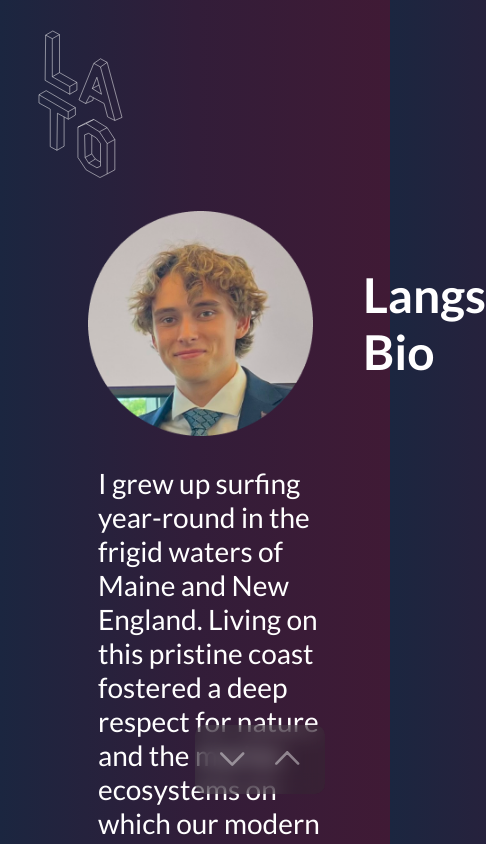
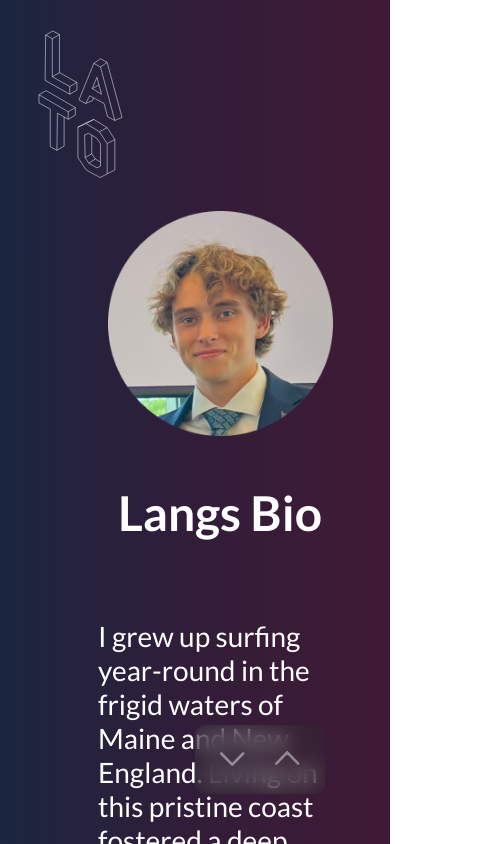
Before and after one commit to LangTowl/langtowl.github.io, an Angular app: page / in a window 390 px wide. Both pictures are taken after a click on the button "Learn more". Shown: the top 844 px of the page, 486 px wide, since content can reach past the window. Built offline with nearby package versions, Linux system fonts and the light colour scheme.

Commit message:
Updates the width of nav bar popover

```diff
--- a/src/modules/about-me/about-me/about-me.component.scss
+++ b/src/modules/about-me/about-me/about-me.component.scss
@@ -126,3 +126,26 @@
         }
     }
 }
+
+/* Media Queries */
+@media only screen and (max-width: 850px) {
+    :host {
+        .container {
+            display: flex;
+            flex-direction: column;
+            justify-content: center;
+
+            .header-row {
+                display: flex;
+                flex-direction: column;
+                justify-content: center;
+
+                .left-items {
+                    display: flex;
+                    flex-direction: column;
+                    justify-content: center;
+                }
+            }
+        }
+    }
+}
--- a/src/modules/nav-bar/nav-bar/nav-bar.component.scss
+++ b/src/modules/nav-bar/nav-bar/nav-bar.component.scss
@@ -64,7 +64,7 @@
 
         .drop-down-menu {
 
-            width: 50%;
+            width: 75%;
 
             background-color: rgba(50, 50, 50, 0.3);
             backdrop-filter: blur(100px);
@@ -105,3 +105,15 @@
         }
     }
 }
+
+/* Media Queries */
+
+@media only screen and (max-width: 850px) {
+    :host {
+        .overlay-container {
+            .drop-down-menu {
+                width: 90%;
+            }
+        }
+    }
+}
```
